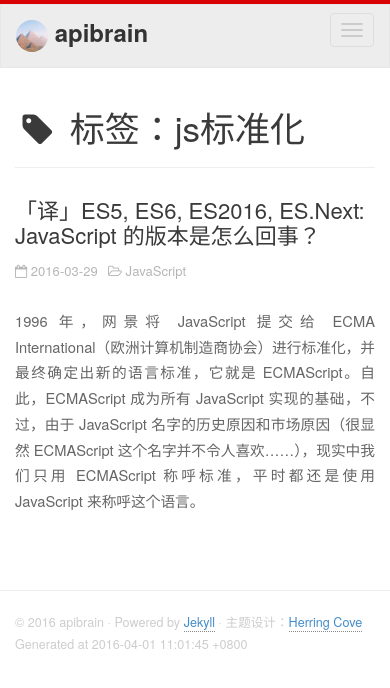
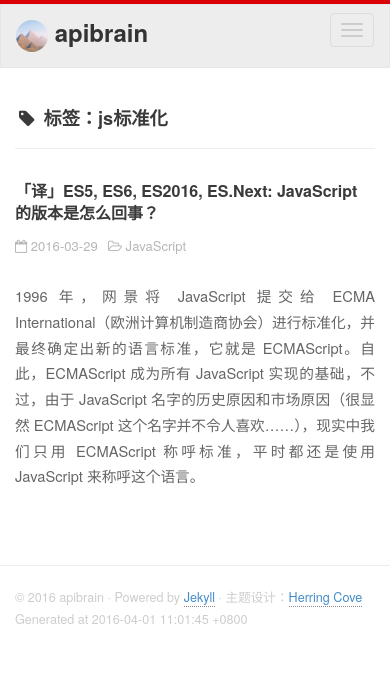
Before and after one commit to apibrain/apibrain.github.io, a Jekyll site: the page built from tag/js-standardize.md, in a window 390 px wide. Shown: the top 688 px of the page. Built offline with Jekyll 4.4.1, drawn with Linux system fonts in a browser that asks for light colours.

Commit message:
修改了分类页面在移动端的样式

```diff
--- a/css/hc.css
+++ b/css/hc.css
@@ -824,6 +824,9 @@ time
 }
 
 @media (max-width:767px) {
+  .page-title {
+    font-size: 1.5em;
+  }
 .recent-posts time {
     display: none;
   }
@@ -863,6 +866,17 @@ time
 }
 
 @media screen and (max-width: 500px) {
+  .page-title {
+    font-weight: 700;
+    font-size: 1.3em;
+  }
+  .article-list article h2 {
+    font-weight: 700;
+    line-height: 16px;
+  }
+  .article-list article h2 a, .article-list article h2 a:visited {
+    font-size: 16px;
+  }
   blockquote p, p, .post ul li {
     font-size: 1.1em;
   }
```
